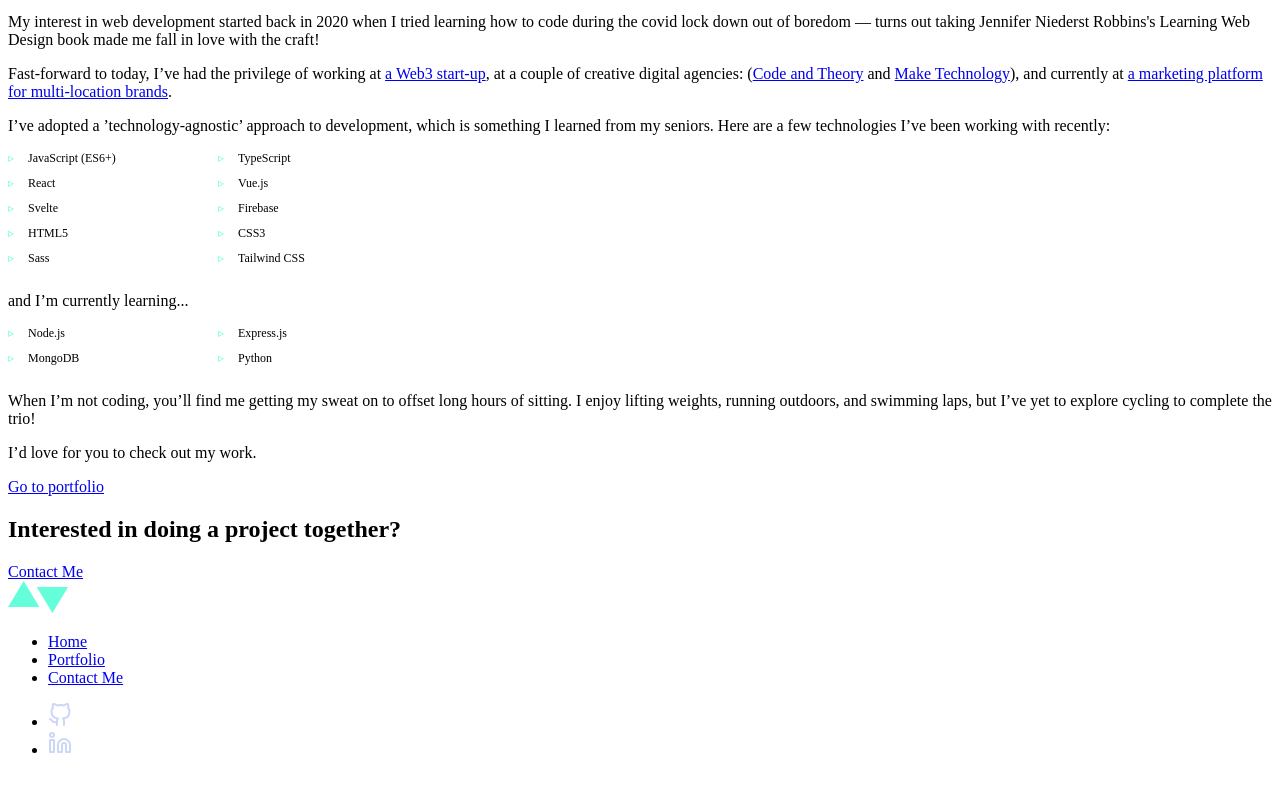
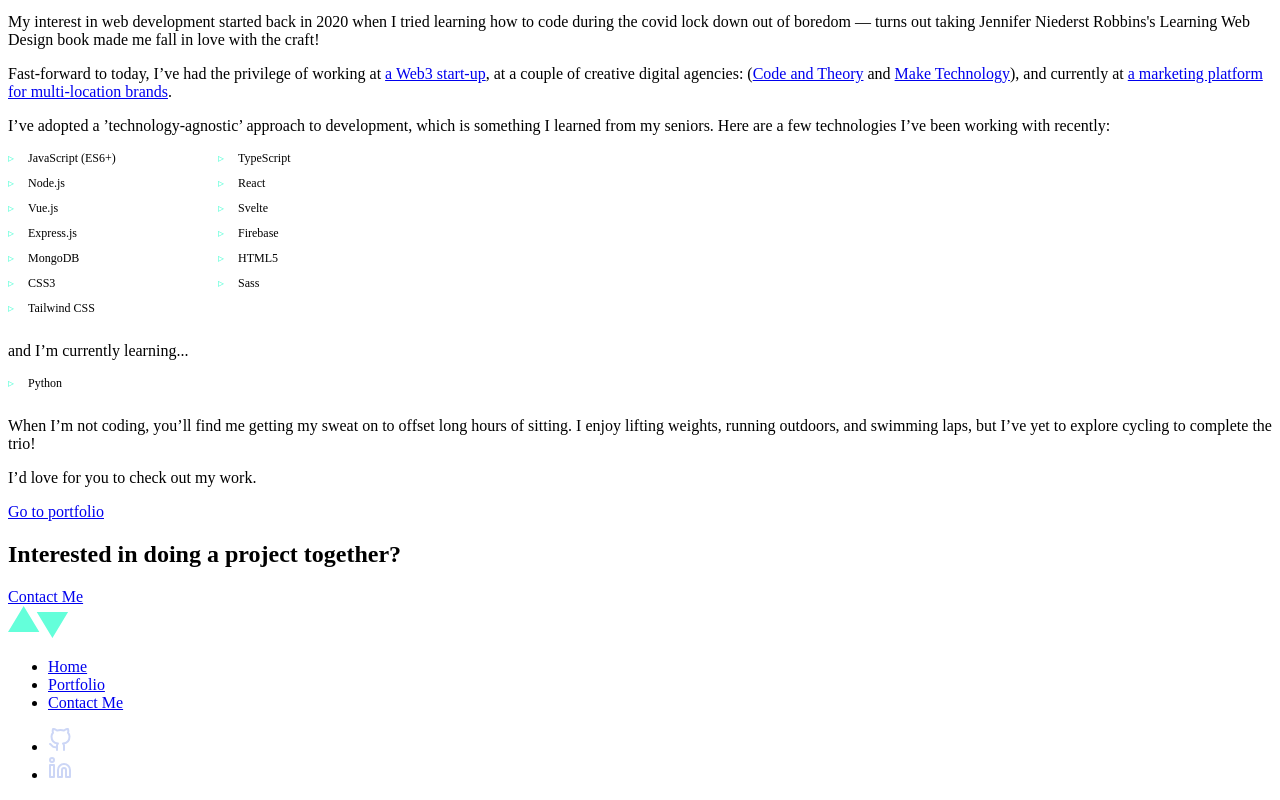
Before and after one commit to stephmunez/portfolio-website-v2, a Next.js app: page / in a window 1280 px wide. Shown: the part 3367-4167 px from the top of the page. Before the commit the page ends 4142 px from the top, so only its background shows below. Built offline with nearby package versions, Linux system fonts and the light colour scheme.

Commit message:
Update About.js

```diff
--- a/components/About/About.js
+++ b/components/About/About.js
@@ -8,17 +8,20 @@ import styles from './About.module.scss';
 const skills = [
   'JavaScript (ES6+)',
   'TypeScript',
+  'Node.js',
   'React',
   'Vue.js',
   'Svelte',
+  'Express.js',
   'Firebase',
+  'MongoDB',
   'HTML5',
   'CSS3',
   'Sass',
   'Tailwind CSS',
 ];
 
-const currentlyLearning = ['Node.js', 'Express.js', 'MongoDB', 'Python'];
+const currentlyLearning = ['Python'];
 
 const About = () => {
   return (
```
